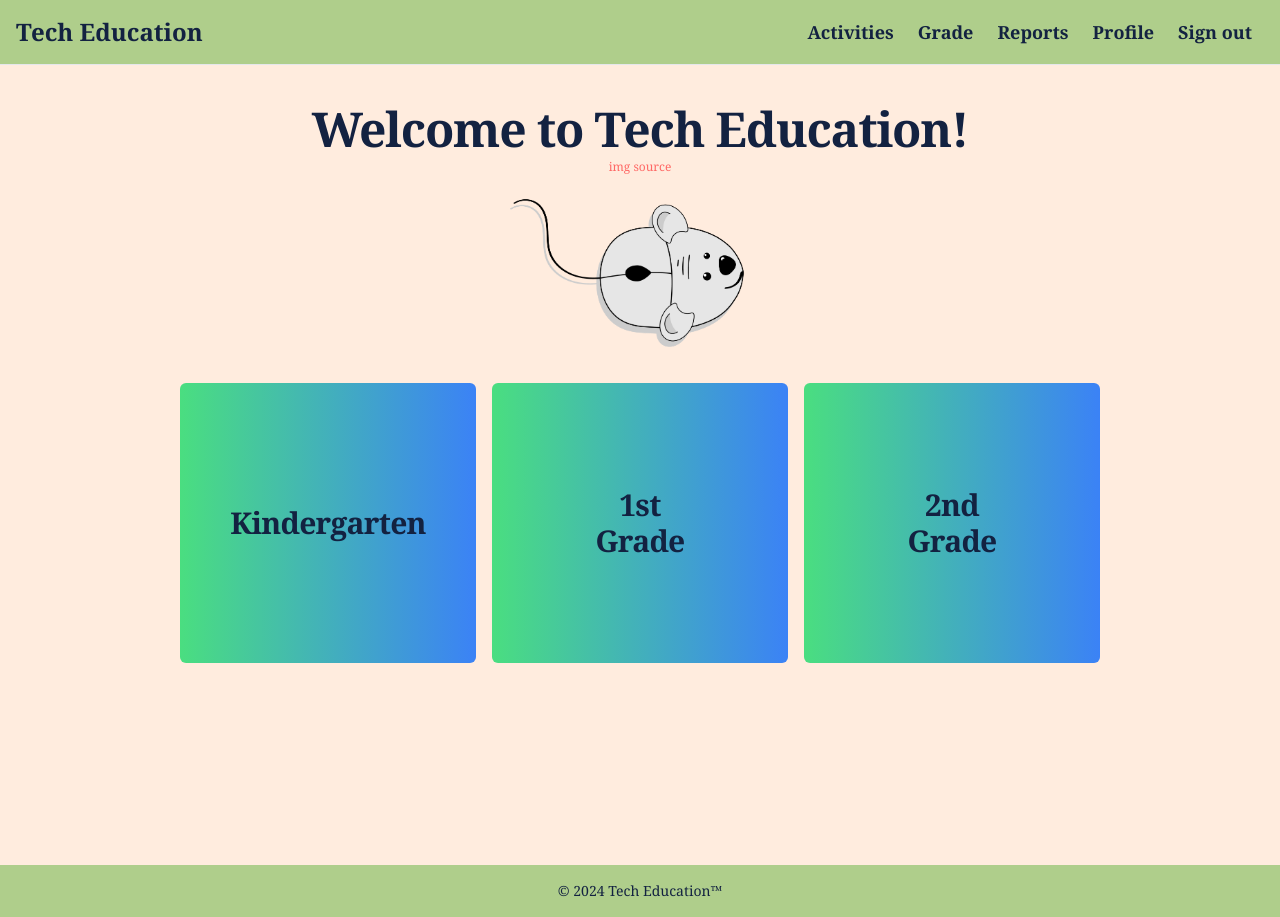
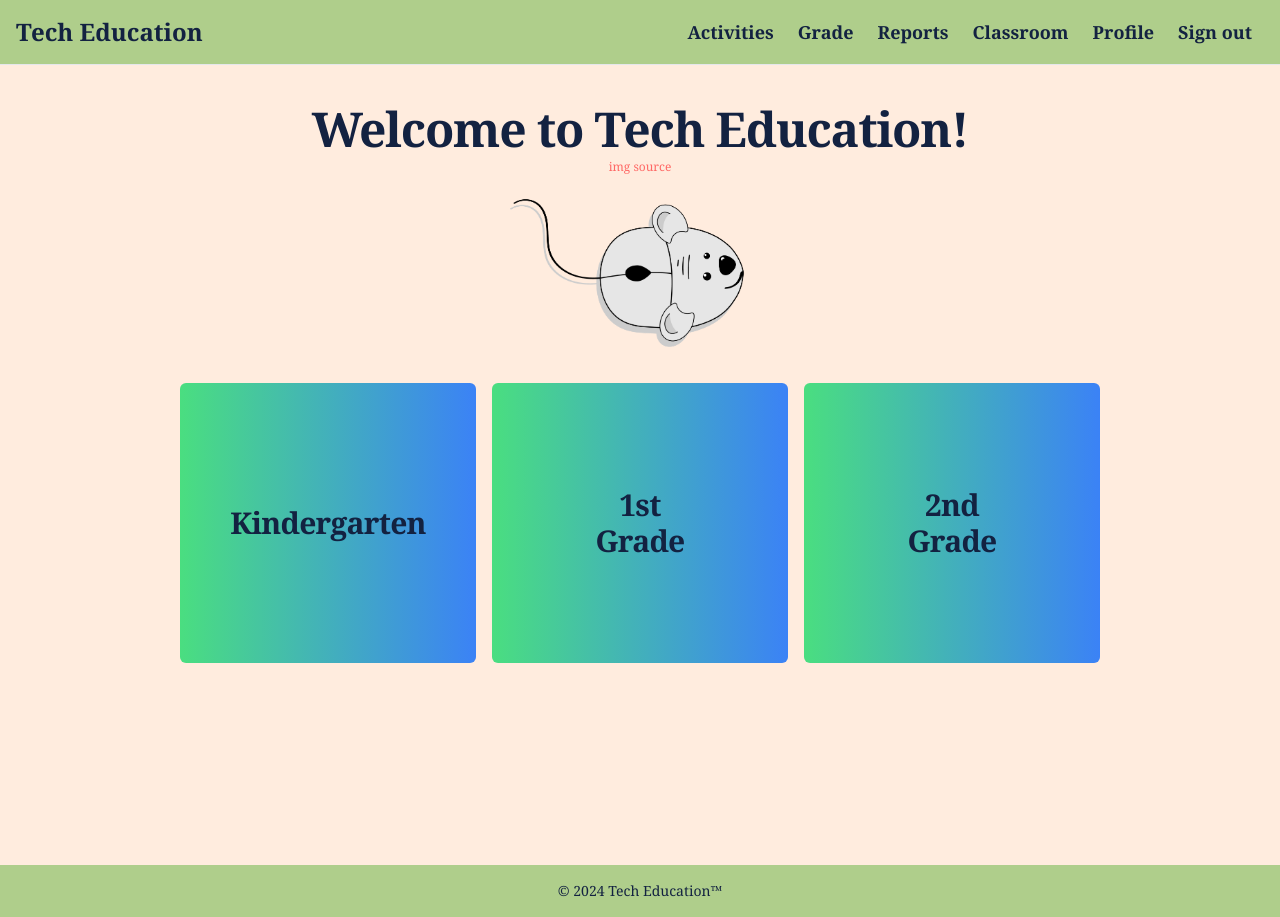
Before and after one commit to ExzyELI/tech-education, a Next.js app: page /HomePage in a window 1280 px wide. Built offline with nearby package versions, Linux system fonts and the light colour scheme; no server answers.

Commit message:
Added Classroom section on homepage navbar and routed to the Classroom page

```diff
--- a/src/app/HomePage/page.tsx
+++ b/src/app/HomePage/page.tsx
@@ -51,13 +51,18 @@ export default function Home() {
                   Reports
                 </a>
                 <a
+                  href="/Classroom"
+                  className="cursor-pointer px-3 text-lg font-semibold text-[#132241] hover:text-[#5c6ac4]"
+                >
+                  Classroom
+                </a>
+                <a
                   href="#"
                   className="cursor-pointer px-3 text-lg font-semibold text-[#132241] hover:text-[#5c6ac4]"
                 >
                   Profile
                 </a>
                 <a
-                  href="#"
                   className="cursor-pointer px-3 text-lg font-semibold text-[#132241] hover:text-[#5c6ac4]"
                   onClick={handleSignOut}
                 >
```
